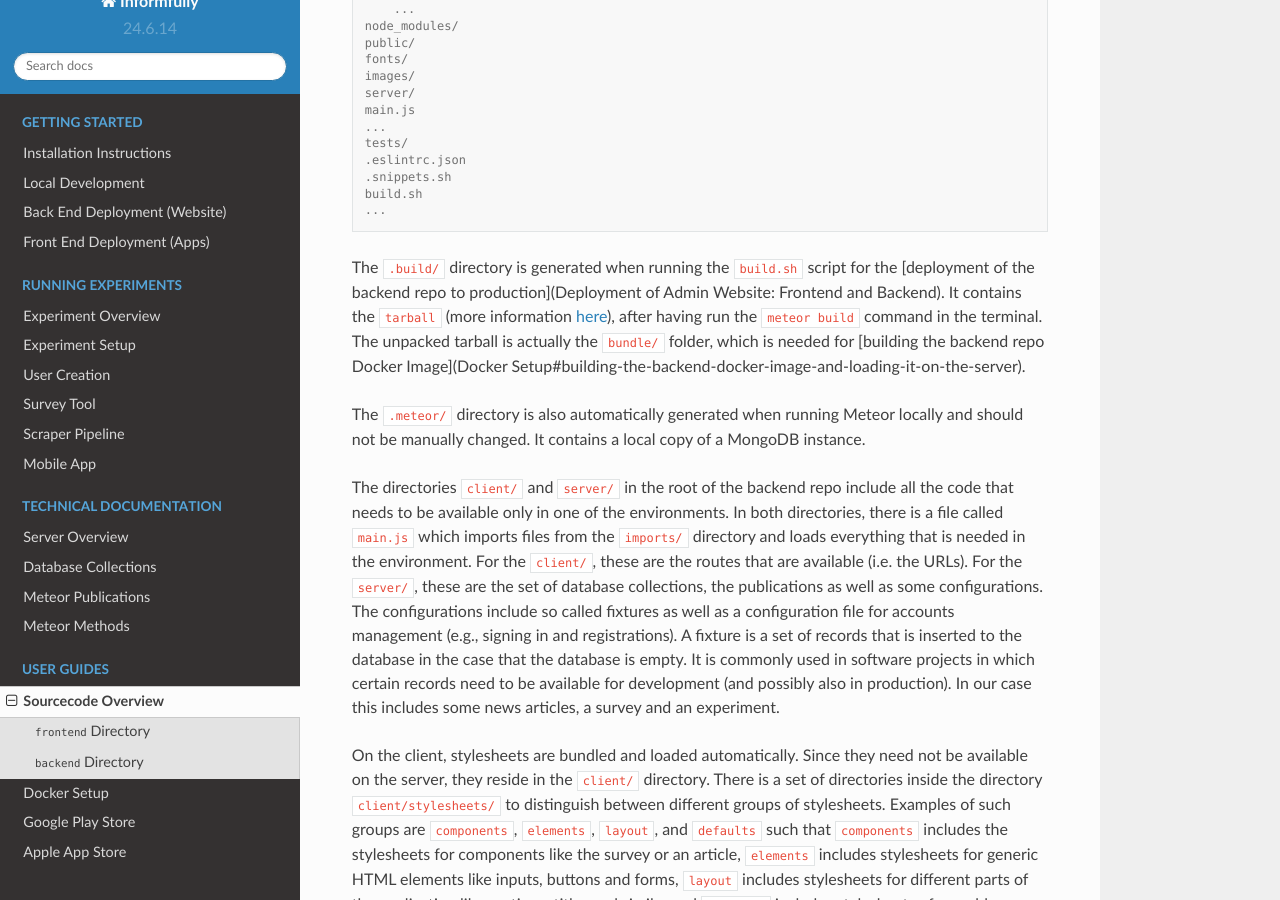
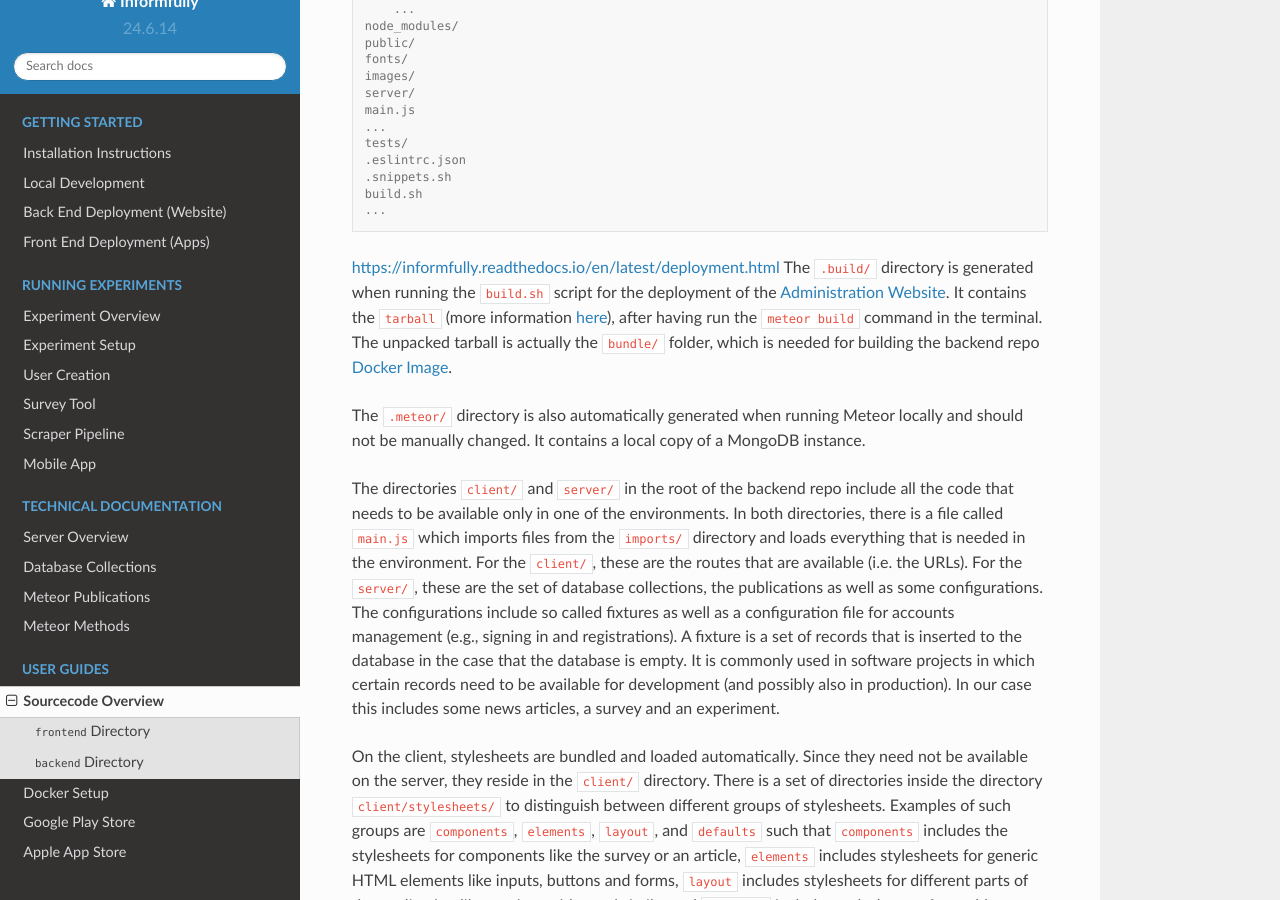
Before and after one commit to Informfully/Documentation, a Sphinx documentation site: the page built from docs/source/source.rst, in a window 1280 px wide and 900 px high, scrolled down 2980 px. Built offline with Sphinx 7.4.7 and the Read the Docs theme 2.0.0, drawn with Linux system fonts in a browser that asks for light colours.

Commit message:
Typo fixes

```diff
--- a/docs/source/experiment.rst
+++ b/docs/source/experiment.rst
@@ -120,7 +120,7 @@ Below this paragraph is a reference implementation of how to create a single use
 
     from bson.objectid import ObjectId
 
-    # Create a single recommendation for a user in the JREX format
+    # A single article recommendation for a user
     def create_recommendation(user, article_id, prediction, algorithm_id, preview):
 
         recommendation = {
@@ -141,7 +141,6 @@ Researchers can put this behind their own API or they can run the recommender sy
 
 This step then concludes the setup of the user experiment.
 Once you have completed this, the Informfully instance is ready to host and launch user experiments.
-You can go back to the experiment overview page and set the mode to
 
 Once you have completed this setup, your Informfully instance is ready to host and launch user experiments.
 Please look at the `Experiment Overview <https://informfully.readthedocs.io/en/latest/overview.html>`_ to see how these components interact with each other over the course of the different experimental phases.
--- a/docs/source/source.rst
+++ b/docs/source/source.rst
@@ -136,10 +136,10 @@ Here is a summary of the backend repo structure:
     .snippets.sh
     build.sh
     ...
-
-The ``.build/`` directory is generated when running the ``build.sh`` script for the [deployment of the backend repo to production](Deployment of Admin Website: Frontend and Backend).
+https://informfully.readthedocs.io/en/latest/deployment.html
+The ``.build/`` directory is generated when running the ``build.sh`` script for the deployment of the `Administration Website <https://informfully.readthedocs.io/en/latest/deployment.html>`_.
 It contains the ``tarball`` (more information `here <https://docs.meteor.com/commandline.html#meteorbuild>`_), after having run the ``meteor build`` command in the terminal.
-The unpacked tarball is actually the ``bundle/`` folder, which is needed for [building the backend repo Docker Image](Docker Setup#building-the-backend-docker-image-and-loading-it-on-the-server).
+The unpacked tarball is actually the ``bundle/`` folder, which is needed for building the backend repo `Docker Image <https://informfully.readthedocs.io/en/latest/docker.html>`_.
 
 The ``.meteor/`` directory is also automatically generated when running Meteor locally and should not be manually changed.
 It contains a local copy of a MongoDB instance.
```
